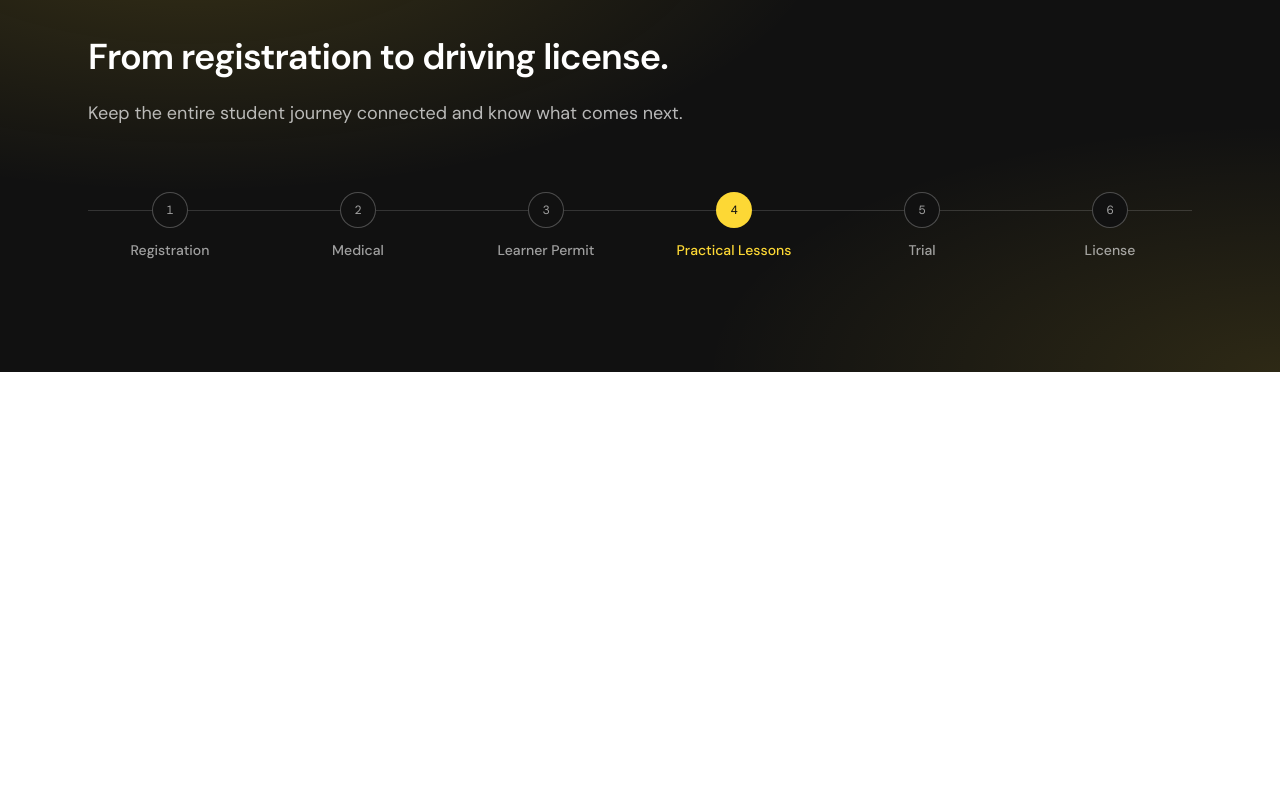
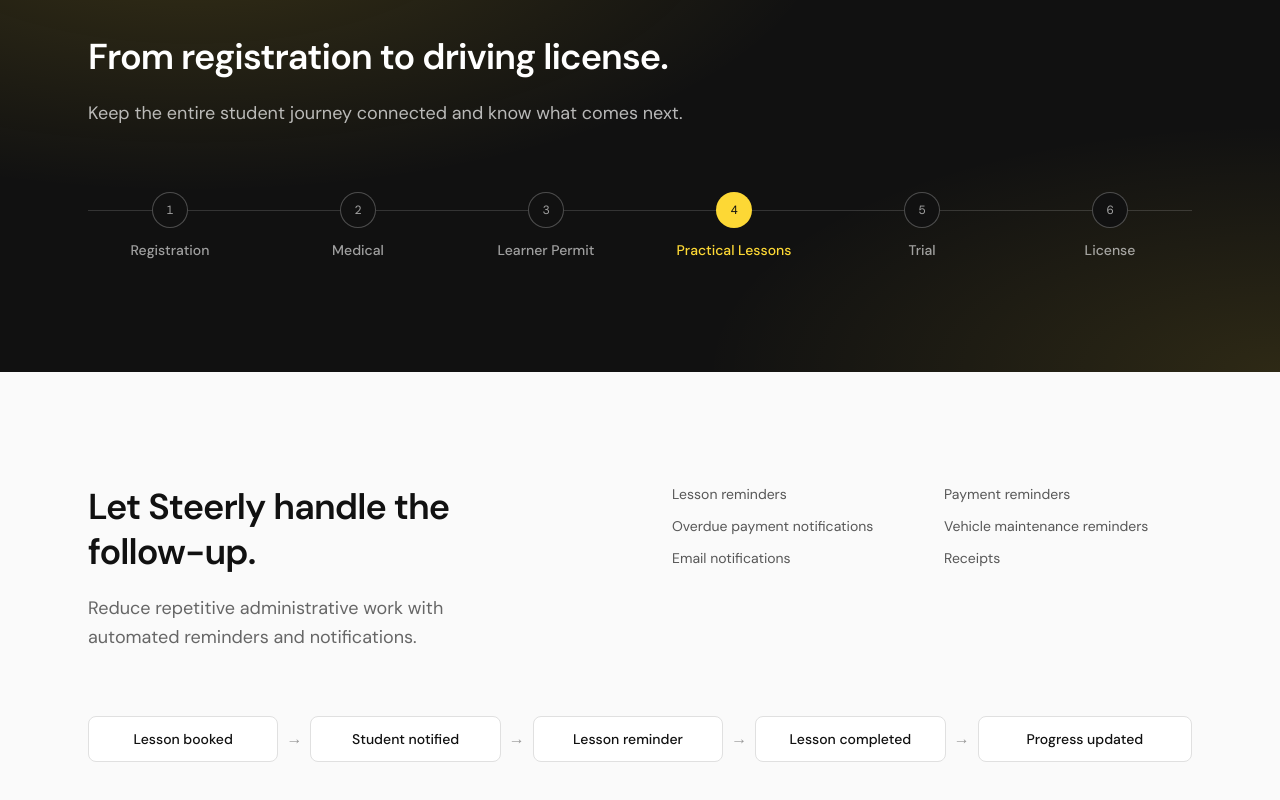
Before and after one commit to Steerly/website, a Next.js app: page / in a window 1280 px wide. Shown: the part 3844-4644 px from the top of the page. Before the commit the page ends 4216 px from the top, so only its background shows below. Built offline with nearby package versions, Linux system fonts and the light colour scheme; no server answers.

Commit message:
add automation section

```diff
--- /dev/null
+++ b/app/components/automation-section.tsx
@@ -0,0 +1,67 @@
+import { Reveal } from "./reveal";
+
+const highlights = [
+  "Lesson reminders",
+  "Payment reminders",
+  "Overdue payment notifications",
+  "Vehicle maintenance reminders",
+  "Email notifications",
+  "Receipts",
+];
+
+const flow = [
+  "Lesson booked",
+  "Student notified",
+  "Lesson reminder",
+  "Lesson completed",
+  "Progress updated",
+];
+
+export function AutomationSection() {
+  return (
+    <section className="bg-[#FAFAFA]">
+      <div className="mx-auto max-w-6xl px-6 py-20 sm:py-28">
+        <Reveal>
+          <div className="grid gap-10 lg:grid-cols-2 lg:gap-16">
+            <div className="max-w-md">
+              <h2 className="text-3xl font-semibold leading-tight tracking-tight text-black sm:text-4xl">
+                Let Steerly handle the follow-up.
+              </h2>
+              <p className="mt-5 text-lg leading-relaxed text-[#666666]">
+                Reduce repetitive administrative work with automated
+                reminders and notifications.
+              </p>
+            </div>
+            <ul className="grid grid-cols-2 gap-x-6 gap-y-3 content-start">
+              {highlights.map((item) => (
+                <li key={item} className="text-sm text-black/70">
+                  {item}
+                </li>
+              ))}
+            </ul>
+          </div>
+        </Reveal>
+
+        <Reveal>
+          <div className="mt-16 flex flex-col items-stretch gap-3 sm:flex-row sm:items-center sm:gap-2">
+            {flow.map((step, i) => (
+              <div key={step} className="flex flex-1 items-center gap-2">
+                <div className="flex-1 rounded-lg border border-[#E0E0E0] bg-white px-4 py-3 text-center text-sm font-medium text-black">
+                  {step}
+                </div>
+                {i < flow.length - 1 && (
+                  <span
+                    aria-hidden="true"
+                    className="hidden text-[#999999] sm:block"
+                  >
+                    →
+                  </span>
+                )}
+              </div>
+            ))}
+          </div>
+        </Reveal>
+      </div>
+    </section>
+  );
+}
--- a/app/page.tsx
+++ b/app/page.tsx
@@ -5,6 +5,7 @@
 import { CapabilitiesSection } from "./components/capabilities-section";
 import { ShowcaseSection } from "./components/showcase-section";
 import { StudentJourney } from "./components/student-journey";
+import { AutomationSection } from "./components/automation-section";
 
 export default function Home() {
   return (
@@ -17,6 +18,7 @@
         <CapabilitiesSection />
         <ShowcaseSection />
         <StudentJourney />
+        <AutomationSection />
       </main>
     </>
   );
```
Also changed, not shown: 1 other file (tests, documents, lock files or other folders).
